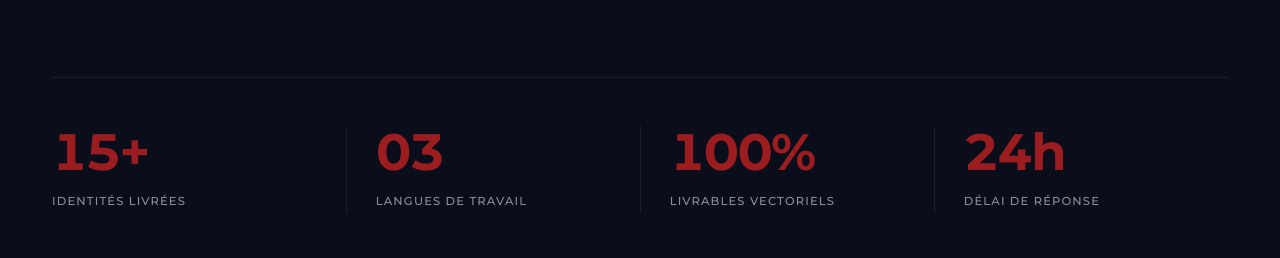
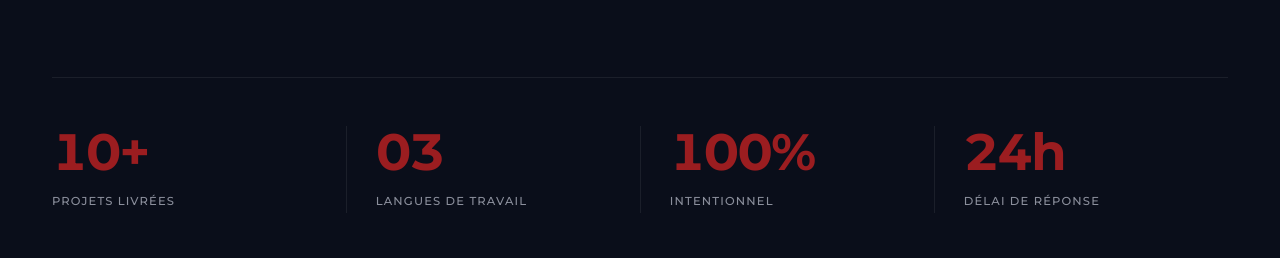
Before and after one commit to Nei-D1/erezistudio-website, a plain HTML site: page index.html in a window 1280 px wide. Shown: the part 3886-4144 px from the top of the page. Drawn offline with Linux system fonts and the light colour scheme.

Commit message:
Update index.html

```diff
--- a/index.html
+++ b/index.html
@@ -300,8 +300,8 @@
 
             <div class="manifesto-stats">
                 <div class="stat-item">
-                    <span class="stat-number">15+</span>
-                    <span class="stat-label">Identités livrées</span>
+                    <span class="stat-number">10+</span>
+                    <span class="stat-label">Projets livrées</span>
                 </div>
                 <div class="stat-item">
                     <span class="stat-number">03</span>
@@ -309,7 +309,7 @@
                 </div>
                 <div class="stat-item">
                     <span class="stat-number">100%</span>
-                    <span class="stat-label">Livrables vectoriels</span>
+                    <span class="stat-label">Intentionnel</span>
                 </div>
                 <div class="stat-item">
                     <span class="stat-number">24h</span>
```
